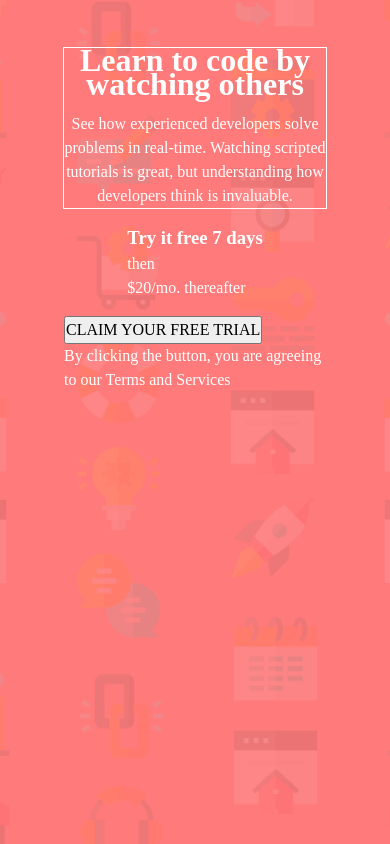
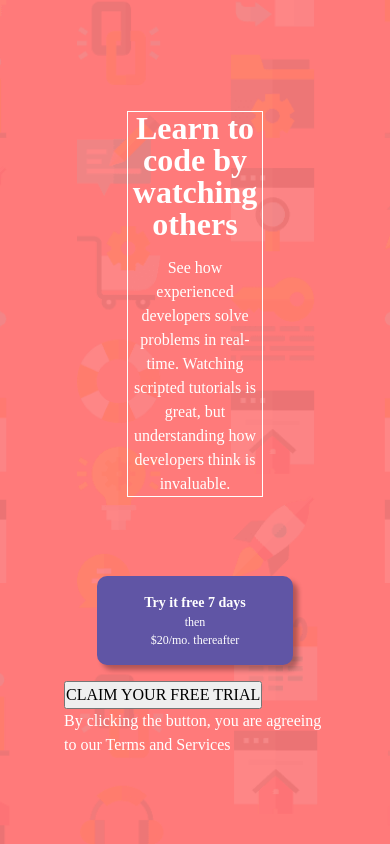
Before and after one commit to BillNagbe/form-master, a plain HTML site: page app/index.html in a window 390 px wide. Drawn offline with Linux system fonts and the light colour scheme.

Commit message:
update styles for mobile design

```diff
--- a/app/src/assets/styles/style.css
+++ b/app/src/assets/styles/style.css
@@ -43,8 +43,20 @@
     gap: 1rem;
     outline: 1px solid;
     text-align: center;
+    margin: 4rem;
 }
 
 #header h1 {
-    line-height: 1.5rem;
+    line-height: 2rem;
 }
+
+
+#offer-container {
+    background-color: var(--lite-blue);
+    border-radius: 10px;
+    padding: 1rem;
+    width: 75%;
+    text-align: center;
+    font-size: calc(var(--fs) - 25%);
+    box-shadow: 5px 5px 5px hsla(0, 0%, 0%, 0.3);
+}
```
